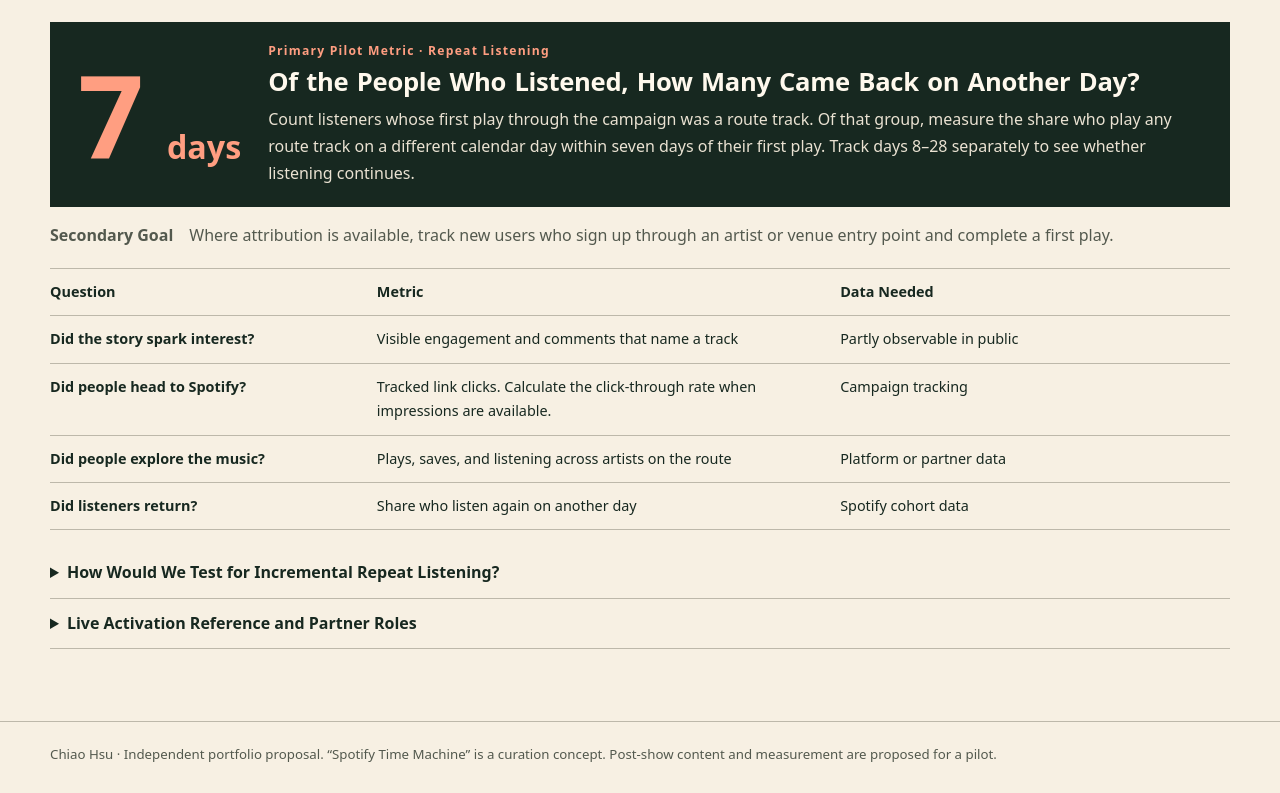
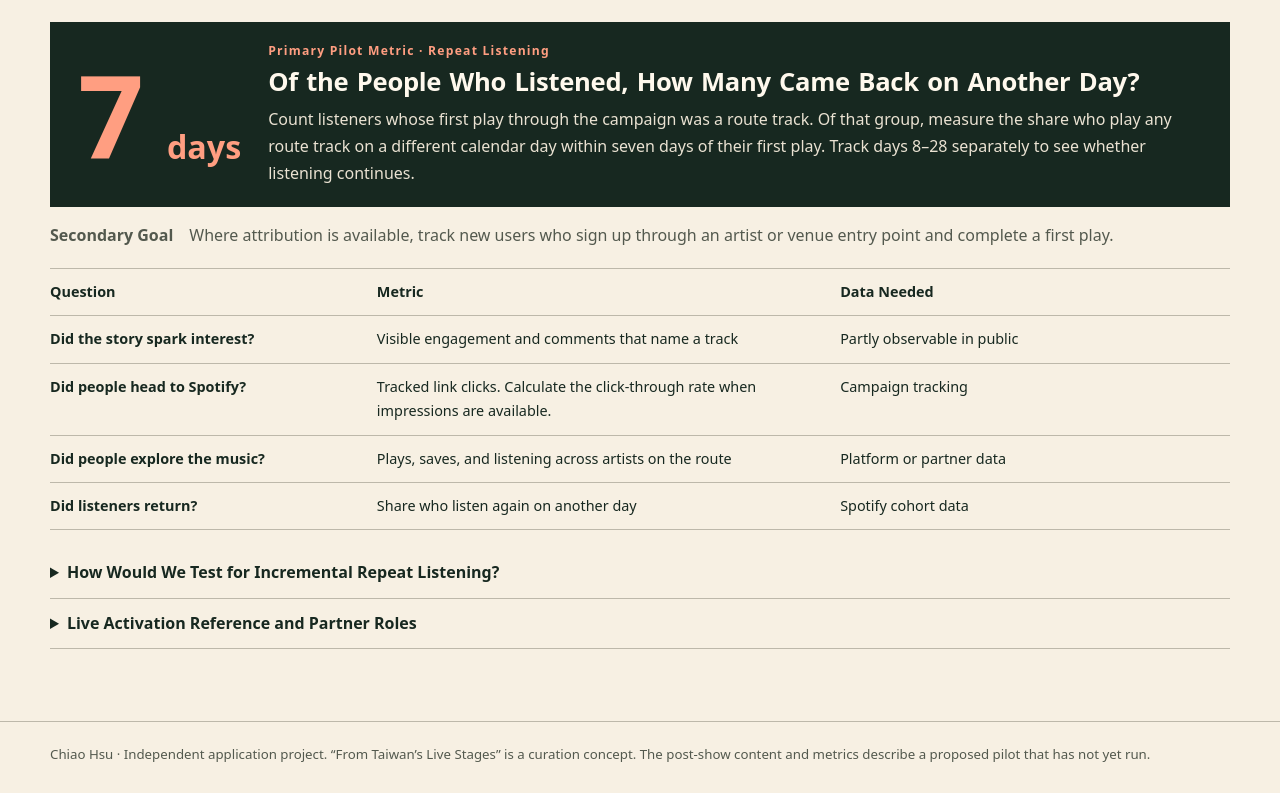
Before and after one commit to Chiao411/after-the-show, a plain HTML site: page index.html in a window 1280 px wide. Shown: the part 3776-4569 px from the top of the page. Drawn offline with Linux system fonts and the light colour scheme.

Commit message:
Rename the footer's curation concept to 從台灣現場出發
Co-Authored-By: Claude Opus 5.5 <noreply@anthropic.com>

```diff
--- a/index.html
+++ b/index.html
@@ -248,7 +248,7 @@ html[lang="en"] .chart-table tbody th small{max-width:145px}
 <details><summary>實體策展的已知參考與合作分工</summary><p>Spotify Taiwan 的《歌單計畫》快閃曾將藝人歌單帶入實體活動。這個試辦提議由場館或主辦確認現場脈絡，藝人團隊與樂迷提供可公開素材，Spotify Music 選曲與查證，Marketing 負責聆聽卡、社群發布及追蹤。<a href="https://www.vogue.com.tw/article/karencici-and-3-artists-share-their-playlist-spotify-the-art-of-playlisting">《歌單計畫》公開報導</a></p></details>
 </div></section>
 </main>
-<div class="footer wrap">Chiao Hsu · 個人應徵作品 ·「Spotify 時光機」為策展概念。巡迴散場內容與成效為試辦設計。</div>
+<div class="footer wrap">Chiao Hsu · 個人應徵作品 ·《從台灣現場出發》為策展概念；散場內容與成效指標皆為試辦設計，尚未實際執行。</div>
 <script>
 const englishCopy = {
   "章節": "Sections",
@@ -375,7 +375,7 @@ const englishCopy = {
   "實體策展的已知參考與合作分工": "Live Activation Reference and Partner Roles",
   "Spotify Taiwan 的《歌單計畫》快閃曾將藝人歌單帶入實體活動。這個試辦提議由場館或主辦確認現場脈絡，藝人團隊與樂迷提供可公開素材，Spotify Music 選曲與查證，Marketing 負責聆聽卡、社群發布及追蹤。": "Spotify Taiwan’s The Art of Playlisting pop-up brought artist-curated playlists into a physical space. For this pilot, venues or promoters verify show details. Artists and fans contribute material they agree to share. Spotify Music selects tracks and checks the facts, while Marketing produces listening cards, handles social distribution, and tracks the pilot.",
   "《歌單計畫》公開報導": "Coverage of The Art of Playlisting",
-  "Chiao Hsu · 個人應徵作品 ·「Spotify 時光機」為策展概念。巡迴散場內容與成效為試辦設計。": "Chiao Hsu · Independent portfolio proposal. “Spotify Time Machine” is a curation concept. Post-show content and measurement are proposed for a pilot.",
+  "Chiao Hsu · 個人應徵作品 ·《從台灣現場出發》為策展概念；散場內容與成效指標皆為試辦設計，尚未實際執行。": "Chiao Hsu · Independent application project. “From Taiwan’s Live Stages” is a curation concept. The post-show content and metrics describe a proposed pilot that has not yet run.",
   "119.04": "NT$11.904",
   "五組樂團六期榜單觀察": "Five bands across six weekly charts",
   "美秀集團": "Amazing Show",
```
